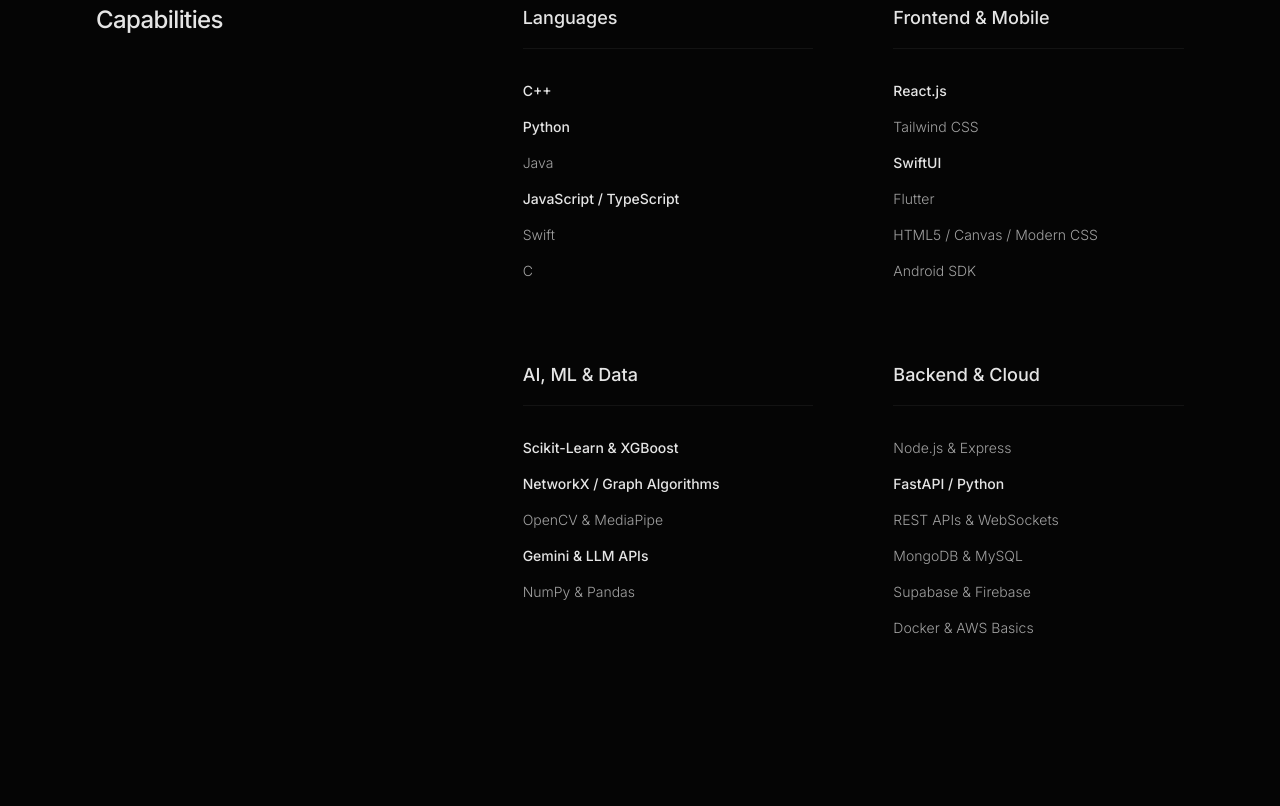
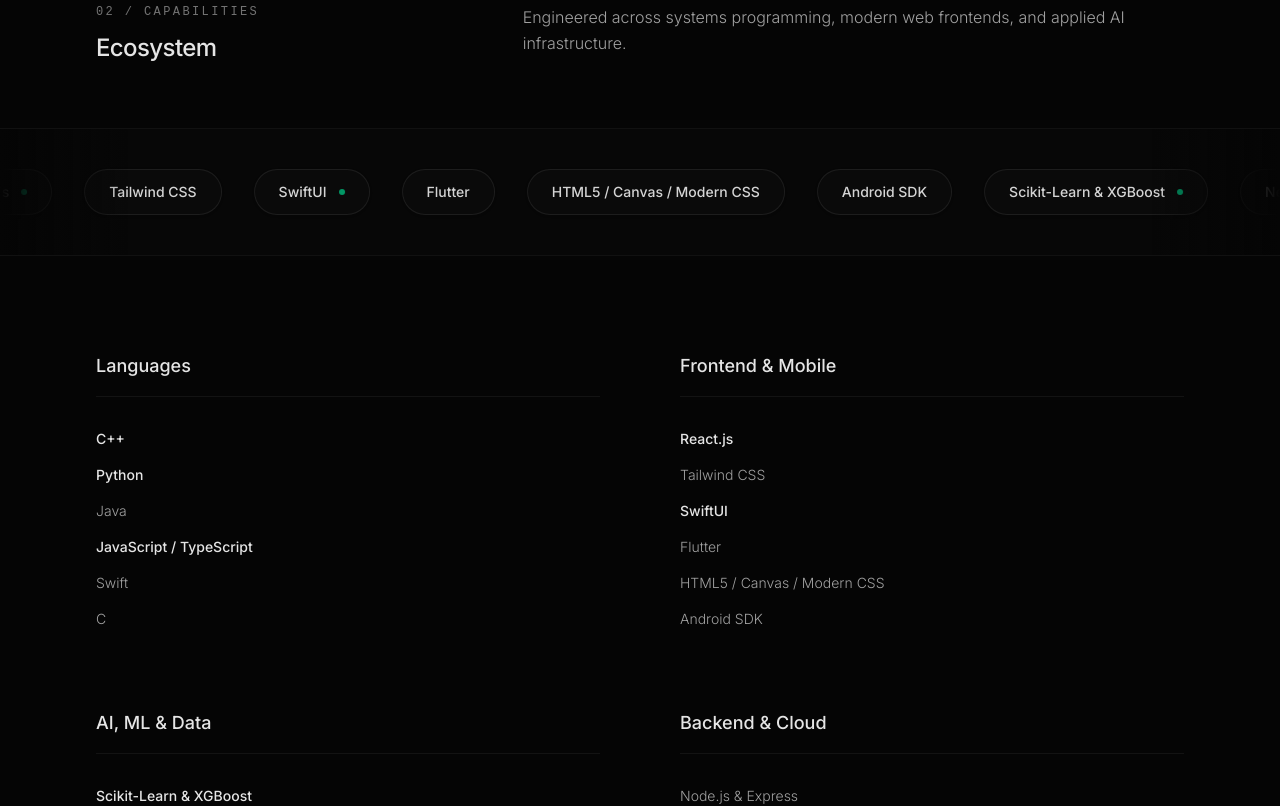
Before and after one commit to Rishabh2603-sus/portfolio-v2, a React (Vite) app: page / in a window 1280 px wide. Shown: the part 3260-4066 px from the top of the page. Built offline with nearby package versions, Linux system fonts and the light colour scheme.

Commit message:
feat: add sliding tech marquee, revert theme changes

```diff
--- a/src/App.tsx
+++ b/src/App.tsx
@@ -62,12 +62,16 @@
       ></div>
 
       <Navbar />
-      <main className="px-6 md:px-12 lg:px-24 mx-auto max-w-7xl relative z-10">
+      <main className="relative z-10">
+        <div className="px-6 md:px-12 lg:px-24 mx-auto max-w-7xl">
           <HeroSection />
           <ProjectsSection />
           <ExperienceSection />
+        </div>
         <SkillsSection />
+        <div className="px-6 md:px-12 lg:px-24 mx-auto max-w-7xl">
           <Footer />
+        </div>
       </main>
     </div>
   );
@@ -284,16 +288,52 @@
   );
 }
 
+// Flatten all skills to create a continuous marquee
+const allSkills = skillCategories.flatMap((c) => c.skills);
+// Duplicate to ensure seamless infinite scroll
+const marqueeItems = [...allSkills, ...allSkills];
+
 function SkillsSection() {
   return (
-    <section id="capabilities" className="py-32 border-t border-white/[0.06]">
-      <div className="flex flex-col md:flex-row gap-12 md:gap-24">
+    <section id="capabilities" className="py-32 border-t border-white/[0.06] overflow-hidden">
+      <div className="flex flex-col md:flex-row gap-12 md:gap-24 mb-16 px-6 md:px-12 lg:px-24 max-w-7xl mx-auto">
         <div className="md:w-1/3">
-          <h2 className="text-2xl font-medium tracking-tight sticky top-32 text-neutral-200">
-            Capabilities
+          <span className="text-xs font-mono uppercase tracking-[0.2em] text-neutral-500 block mb-3">
+            02 / Capabilities
+          </span>
+          <h2 className="text-2xl font-medium tracking-tight text-neutral-200">
+            Ecosystem
           </h2>
         </div>
-        <div className="md:w-2/3 grid grid-cols-1 sm:grid-cols-2 gap-16 md:gap-20">
+        <div className="md:w-2/3">
+           <p className="text-neutral-400 leading-relaxed text-base font-light">
+            Engineered across systems programming, modern web frontends, and applied AI infrastructure.
+          </p>
+        </div>
+      </div>
+
+      {/* Infinite Tech Stack Marquee */}
+      <div className="relative w-full py-10 flex items-center overflow-hidden border-y border-white/[0.04] bg-white/[0.01] mb-24">
+        <div className="absolute left-0 top-0 bottom-0 w-32 bg-gradient-to-r from-[#050505] to-transparent z-10 pointer-events-none" />
+        <div className="absolute right-0 top-0 bottom-0 w-32 bg-gradient-to-l from-[#050505] to-transparent z-10 pointer-events-none" />
+
+        <div className="flex whitespace-nowrap animate-scroll items-center gap-8 pl-8">
+          {marqueeItems.map((skill, idx) => (
+            <div
+              key={`${skill.name}-${idx}`}
+              className="inline-flex items-center justify-center px-6 py-3 rounded-full border border-white/[0.08] bg-[#0a0a0a] text-neutral-300 text-sm font-medium whitespace-nowrap shadow-sm hover:text-white hover:scale-105 hover:border-white/20 transition-all cursor-default"
+            >
+              {skill.name}
+              {skill.highlight && (
+                <span className="ml-3 w-1.5 h-1.5 rounded-full bg-emerald-500 animate-pulse" />
+              )}
+            </div>
+          ))}
+        </div>
+      </div>
+
+      {/* Structured Capabilities Grid */}
+      <div className="px-6 md:px-12 lg:px-24 max-w-7xl mx-auto grid grid-cols-1 sm:grid-cols-2 gap-16 md:gap-20">
         {skillCategories.map((cat: any, i: number) => (
           <motion.div
             key={cat.title}
@@ -324,7 +364,6 @@
             </ul>
           </motion.div>
         ))}
-        </div>
       </div>
     </section>
   );
--- a/src/index.css
+++ b/src/index.css
@@ -52,3 +52,15 @@
   width: 0px;
   background: transparent;
 }
+
+/* Infinite Marquee Animation */
+@keyframes scroll {
+  0% { transform: translateX(0); }
+  100% { transform: translateX(calc(-50% - 1rem)); } /* -1rem for gap */
+}
+.animate-scroll {
+  animation: scroll 30s linear infinite;
+}
+.animate-scroll:hover {
+  animation-play-state: paused;
+}
```
Lines whose indentation alone changed are shown as unchanged.
